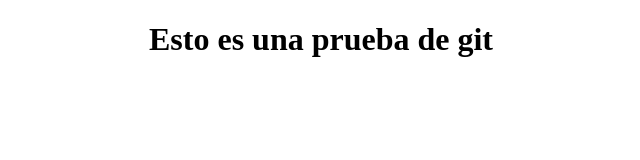
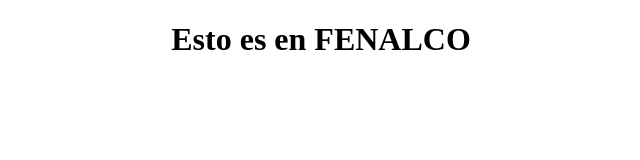
Before and after one commit to jmorenocun/pruebaGIT, a plain HTML site: page index.html in a window 1280 px wide. Shown: the whole page, without its empty margins (319-959 px from the left). Drawn offline with Linux system fonts and the light colour scheme.

Commit message:
Actualizacion del HTML

```diff
--- a/index.html
+++ b/index.html
@@ -7,6 +7,6 @@
     <link rel="stylesheet" href="hola.css">
 </head>
 <body>
-    <h1>Esto es una prueba de git </h1>
+    <h1>Esto es en FENALCO</h1>
 </body>
 </html>
```
